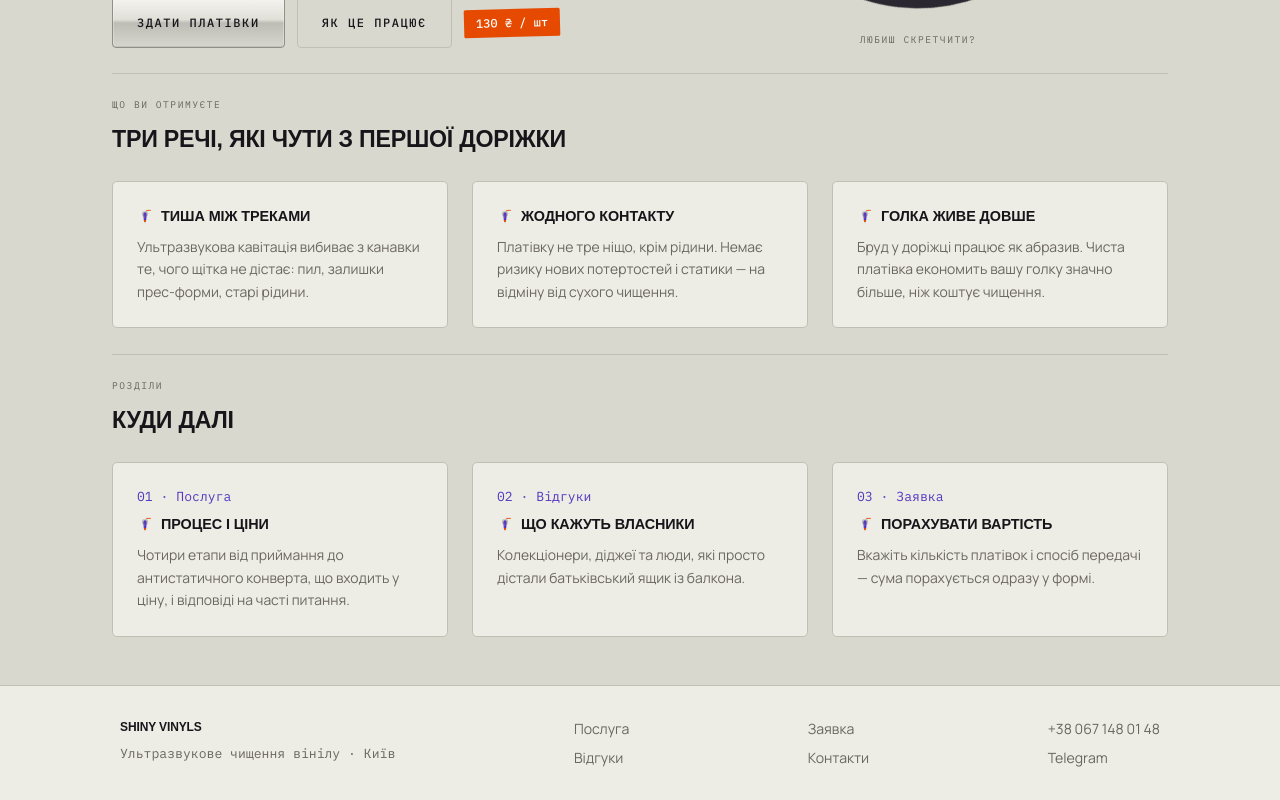
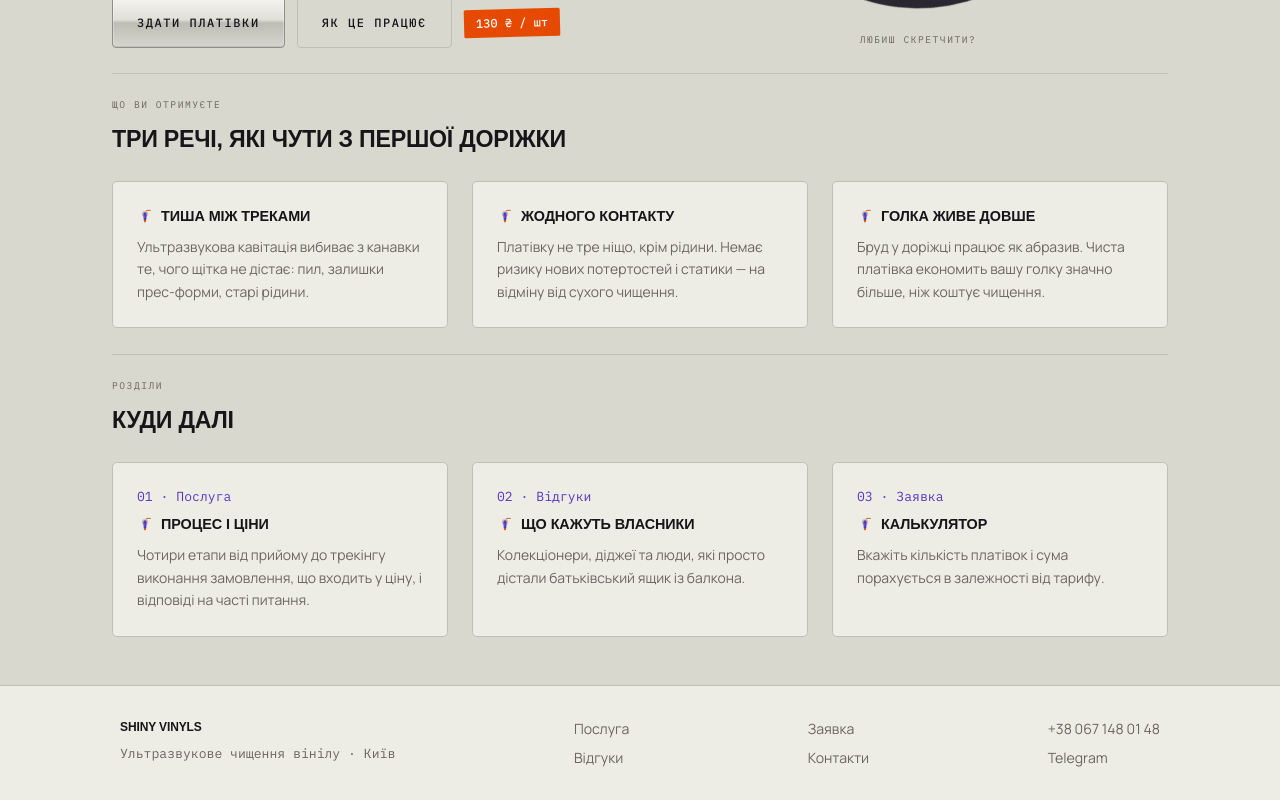
Before and after one commit to TolikSyedin/shiny-vinyls, a Next.js app: page / in a window 1280 px wide. Shown: the part 649-1449 px from the top of the page. Built offline with nearby package versions, Linux system fonts and the light colour scheme; a web font is replaced by a local one.

Commit message:
Fix how-it-works block of main page

```diff
--- a/components/home/explore-section.tsx
+++ b/components/home/explore-section.tsx
@@ -5,7 +5,7 @@ const ITEMS: CardGridItem[] = [
     href: '/how-it-works',
     label: '01 · Послуга',
     title: 'Процес і ціни',
-    note: 'Чотири етапи від приймання до антистатичного конверта, що входить у ціну, і відповіді на часті питання.',
+    note: 'Чотири етапи від прийому до трекінгу виконання замовлення, що входить у ціну, і відповіді на часті питання.',
   },
   {
     href: '/reviews',
@@ -16,8 +16,8 @@ const ITEMS: CardGridItem[] = [
   {
     href: '/request',
     label: '03 · Заявка',
-    title: 'Порахувати вартість',
-    note: 'Вкажіть кількість платівок і спосіб передачі — сума порахується одразу у формі.',
+    title: 'Калькулятор',
+    note: 'Вкажіть кількість платівок і сума порахується в залежності від тарифу.',
   },
 ]
 
```
